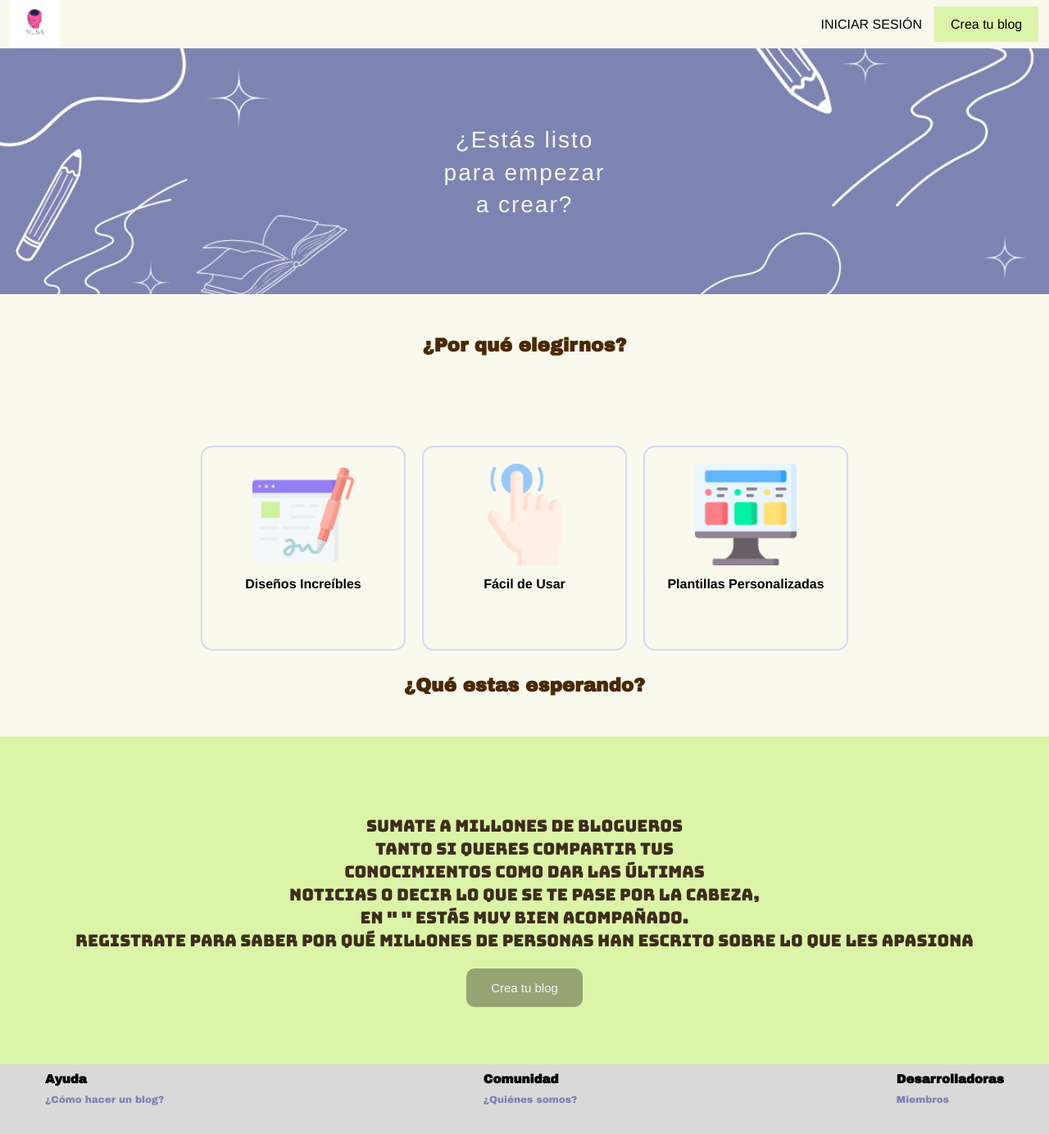
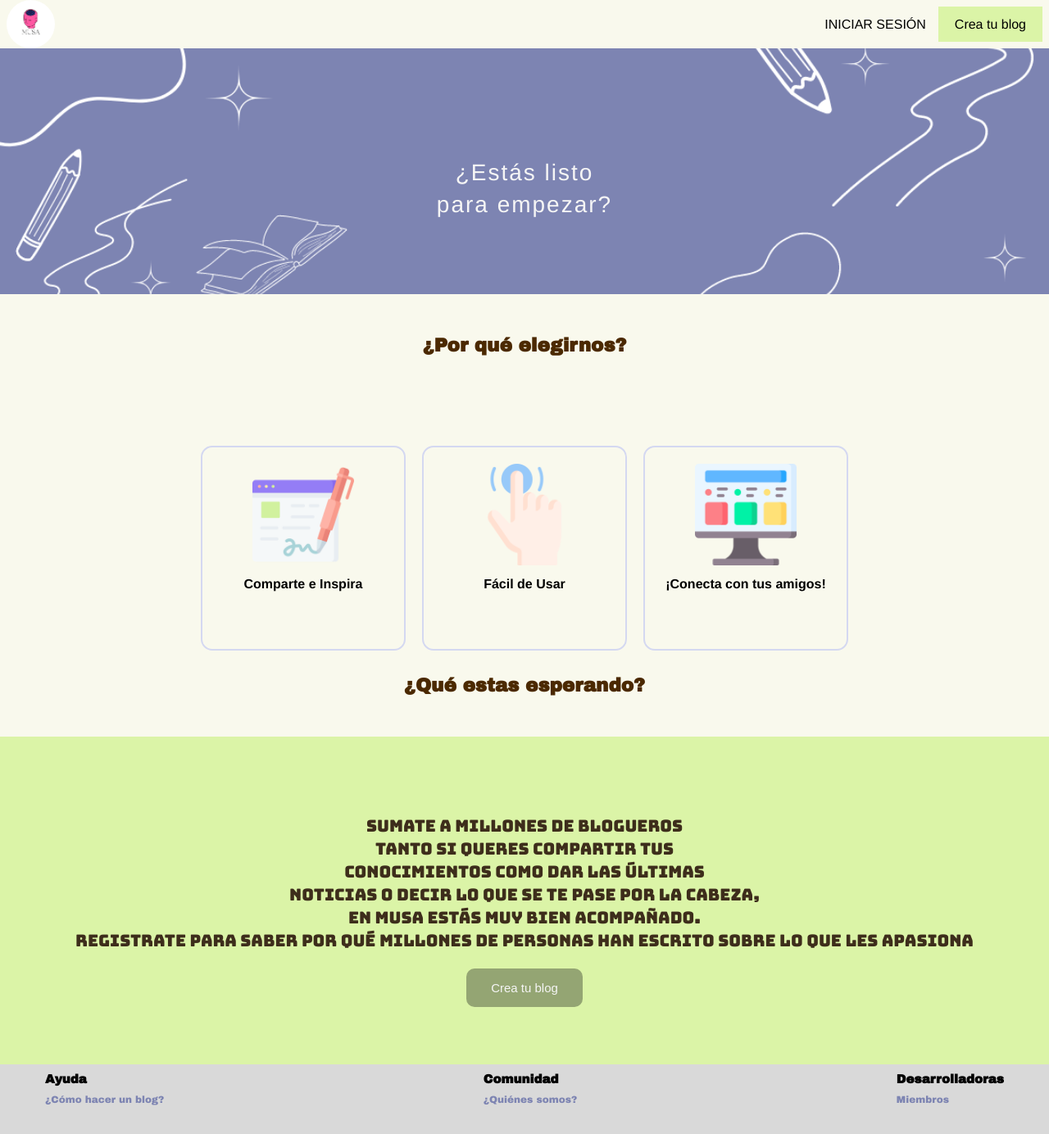
Before and after one commit to militorres84/CMS, a React (Vite) app in the folder frontend/vite-project/: page / in a window 1280 px wide. Shown: the whole page at 82% size. Built offline with nearby package versions, Linux system fonts and the light colour scheme; a web font is replaced by a local one.

Commit message:
refactor: cards

```diff
--- a/frontend/vite-project/src/App.css
+++ b/frontend/vite-project/src/App.css
@@ -34,7 +34,3 @@
 .card {
   padding: 2em;
 }
-
-.read-the-docs {
-  color: #888;
-}
--- a/frontend/vite-project/src/components/header/_header.scss
+++ b/frontend/vite-project/src/components/header/_header.scss
@@ -8,7 +8,7 @@ header {
 	display: flex;
 	align-items: center;
 	column-gap: 0.94rem;
-	padding: 0.8rem;
+	padding: 0.5rem;
 	text-align: center;
 	display: flex;
 	justify-content: space-between;
@@ -47,8 +47,8 @@ a.logo {
 	align-items: center;
 
 	img {
-		margin-right: 10px;
 		width: 59px;
+		border-radius: 50%;
 	}
 }
 .buttom-blog {
--- a/frontend/vite-project/src/pages/homepage/Homepage.jsx
+++ b/frontend/vite-project/src/pages/homepage/Homepage.jsx
@@ -14,7 +14,7 @@ const Homepage = () => {
       <body id="homepage-body">
       <div className="purple-block">
       <div className="content-purple-block">
-        <p>¿Estás listo<br />para empezar<br />a crear?</p>
+        <p>¿Estás listo<br />para empezar?<br /></p>
 
       </div>
       </div>
@@ -22,23 +22,23 @@ const Homepage = () => {
       <div className="container-box">
         <div className="box">
           <img src={Diseño} alt="" />
-          <h2>Diseños Increíbles</h2>
+          <h2>Comparte e Inspira</h2>
           <div className="container-p">
-            <p>Cambia cómo se ve tu blog eligiendo colores, fuentes y bordes diferentes. Incluso podes tener control total del diseño.</p>
+            <p>Comparte tus ideas e imágenes de forma instantánea y sin complicaciones. Tu creatividad merece ser vista</p>
           </div>
         </div>
         <div className="box">
           <img src={FacilUso} alt="" />
           <h2>Fácil de Usar</h2>
           <div className="container-p">
-            <p>Organiza tus textos y fotos de manera sencilla. Añade muchas cosas, como fotos profesionales, música, videos, documentos y más.</p>
+            <p>Con nuestro CMS, compartir tus ideas y fotos es tan sencillo con un par de clics.</p>
           </div>
         </div>
         <div className="box">
           <img src={Plantillas} alt="" />
-          <h2>Plantillas Personalizadas</h2>
+          <h2>¡Conecta con tus amigos!</h2>
           <div className="container-p">
-            <p>Usa patrones ya preparados para hacer diseños llamativos en tus páginas y publicaciones.</p>
+            <p> Musa te permite seguir a tus amigos y conocidos, manteniendo siempre la cercanía en la era digital.</p>
           </div>
         </div>
       </div>
@@ -59,7 +59,7 @@ const Homepage = () => {
             noticias o decir lo que se te pase
             por la cabeza,
             <br />
-            en " " estás muy bien acompañado.
+            en Musa estás muy bien acompañado.
             <br />
             Registrate para saber por qué millones de personas
             han escrito sobre lo que les apasiona
--- a/frontend/vite-project/src/pages/homepage/homepage.scss
+++ b/frontend/vite-project/src/pages/homepage/homepage.scss
@@ -30,11 +30,12 @@ main {
     display: flex;
     justify-content: center;
     align-items: flex-end;
+	padding-top: 50px;
     padding-bottom: 90px;
     text-align: center;
-	  line-height: 1.4;
-	  font-family: $font-family_body;
-	  font-size: 28px;
+	line-height: 1.4;
+	font-family: $font-family_body;
+	font-size: 28px;
     margin-bottom: 20px;
 
   }
@@ -96,6 +97,7 @@ main {
 		margin-top: 12px;
 		transform: translateY(150px);
 		transition: all 600ms;
+		margin-top: 10px;
 	}
 	&:hover {
 		background: #cbcbf5;
```
Also changed, not shown: frontend/vite-project/src/index.css (+3 -5 lines), 1 other file (tests, documents, lock files or other folders).
